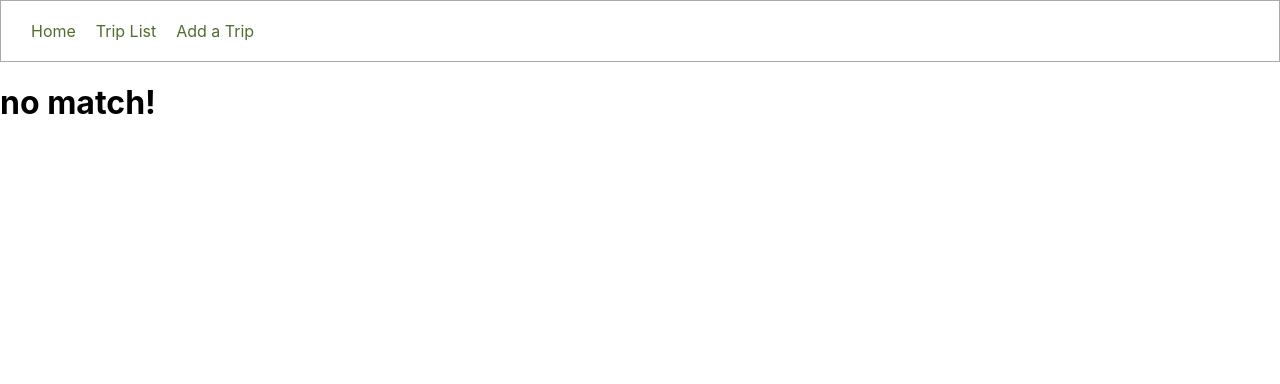
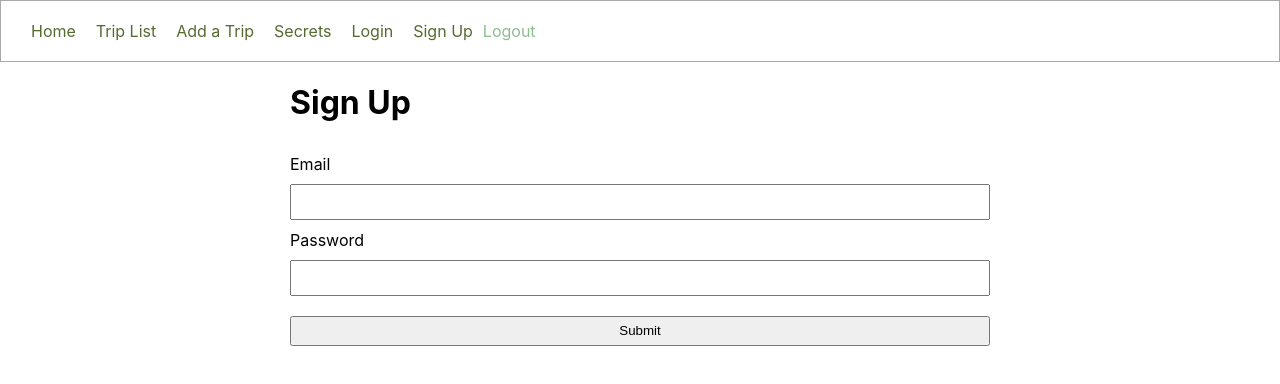
Before and after one commit to emmabindi/countriesvisited, a React (Create React App) app: page /sign-up in a window 1280 px wide. Shown: the top 384 px of the page. Built offline with nearby package versions, Linux system fonts and the light colour scheme.

Commit message:
Auth added headers amended to reflect and Login/Signup/Signout links and components created and funcitoning

```diff
--- a/src/components/App.jsx
+++ b/src/components/App.jsx
@@ -7,6 +7,10 @@ import Home from './Home';
 import NoMatch from './NoMatch';
 import NavBar from './NavBar';
 import EditTrip from './EditTrip';
+import PrivateRoute from './PrivateRoute'
+import Secrets from './Secrets';
+import Login from './Login';
+import SignUp from './SignUp';
 
 class App extends React.Component {
   render() {
@@ -15,10 +19,14 @@ class App extends React.Component {
       <NavBar />
       <Switch>
         {/* <Route exact path="/trips" render={(props) => <Trips {...props} myProp="my prop" />} /> */}
-        <Route exact path="/trips" component={Trips} />
+        <PrivateRoute exact path="/secrets" component={Secrets} />
+        <PrivateRoute exact path="/trips" component={Trips} />
         <Route exact path="/" component={Home} />
-        <Route exact path="/trips/create" component={CreateTrip} />
-        <Route exact path="/trips/:id/edit" component={EditTrip} />
+        <PrivateRoute exact path="/trips/create" component={CreateTrip} />
+        <PrivateRoute exact path="/trips/:id/edit" component={EditTrip} />
+        <Route exact path="/login" component={Login} />
+        <Route exact path="/sign-up" component={SignUp} />
+        {/* <Route exact path="/countries" component={Countries} /> */}
         <Route component={NoMatch} />
       </Switch>
       </>
--- a/src/components/CreateTrip.jsx
+++ b/src/components/CreateTrip.jsx
@@ -20,9 +20,10 @@ class CreateTrip extends React.Component {
     await fetch("http://localhost:3000/trips/create", {
       method: "POST",
       headers: {
-        'Content-Type': 'application/json'
+        'Content-Type': 'application/json',
+        'Authorization': `Bearer ${localStorage.getItem('token')}`
       },
-      body: JSON.stringify(body)
+      body: JSON.stringify(body),
     });
     // this is to redirect back to trips using history prop
     this.props.history.push("/trips")
--- a/src/components/EditTrip.jsx
+++ b/src/components/EditTrip.jsx
@@ -16,6 +16,7 @@ class EditTrip extends React.Component {
       method: "PUT",
       headers: {
         "Content-Type": 'application/json',
+        'Authorization': `Bearer ${localStorage.getItem('token')}`
       },
       body: JSON.stringify( {country, activities, highlights, year, photo }),
     });
--- a/src/components/Home.jsx
+++ b/src/components/Home.jsx
@@ -3,6 +3,7 @@ import React from 'react';
 function Home() {
   return(
     <h1>Welcome to Em's Trips App</h1>
+
   )
 }
 export default Home;
--- /dev/null
+++ b/src/components/Login.jsx
@@ -0,0 +1,72 @@
+import React from "react";
+
+class Login extends React.Component {
+  state = { email: "", password: "", errMessage: "" };
+
+  onInputChange = (event) => {
+    const key = event.target.id;
+    this.setState({
+      [key]: event.target.value,
+    });
+  };
+
+  onFormSubmit = async (event) => {
+    event.preventDefault();
+    const { email, password } = this.state;
+    const body = {
+      auth: { email, password },
+    };
+    try {
+      const response = await fetch("http://localhost:3000/login", {
+        method: "POST",
+        headers: {
+          "Content-Type": "application/json",
+          'Authorization': `Bearer ${localStorage.getItem('token')}`
+        },
+        body: JSON.stringify(body),
+      });
+      if (response.status >= 400) {
+        throw new Error("incorrect credentials");
+      } else {
+        const { jwt } = await response.json();
+        localStorage.setItem("token", jwt);
+        this.props.history.push("/secrets");
+      }
+    } catch (err) {
+      this.setState({
+        errMessage: err.message,
+      });
+    }
+  };
+
+  render() {
+    const { email, password, errMessage } = this.state;
+    return (
+      <div className="container">
+        <h1>Login</h1>
+        {errMessage && <span>{errMessage}</span>}
+        <form onSubmit={this.onFormSubmit}>
+          <label htmlFor="email">Email</label>
+          <input
+            type="email"
+            name="email"
+            id="email"
+            value={email}
+            onChange={this.onInputChange}
+          />
+          <label htmlFor="password">Password</label>
+          <input
+            type="password"
+            name="password"
+            id="password"
+            value={password}
+            onChange={this.onInputChange}
+          />
+          <input type="submit" value="Submit" />
+        </form>
+      </div>
+    );
+  }
+}
+
+export default Login;
--- a/src/components/NavBar.jsx
+++ b/src/components/NavBar.jsx
@@ -1,16 +1,28 @@
-import React from 'react'
-import { Link } from 'react-router-dom';
+import React from "react";
+import { Link, useHistory } from "react-router-dom";
 
-class NavBar extends React.Component {
-  render() {
+const NavBar = () => {
+  const history = useHistory();
+
     return (
       <nav>
         <Link to="/">Home</Link>
         <Link to="/trips">Trip List</Link>
         <Link to="/trips/create">Add a Trip</Link>
+        <Link to="/secrets">Secrets</Link>
+        <Link to="/login">Login</Link>
+        <Link to="/sign-up">Sign Up</Link>
+        <span
+          onClick={() => {
+            localStorage.removeItem("token");
+            history.push("/login");
+          }}
+        >
+          Logout
+        </span>
+        {/* <Link to="/countries">Countries List</Link> */}
       </nav>
-    )
+    );
   }
-}
 
 export default NavBar;
--- /dev/null
+++ b/src/components/PrivateRoute.jsx
@@ -0,0 +1,51 @@
+import React from 'react';
+import { Route, Redirect } from 'react-router-dom';
+
+class PrivateRoute extends React.Component {
+  state = {
+    auth: false,
+    loading: true,
+  };
+
+  async componentDidMount() {
+    try {
+      const response = await fetch("http://localhost:3000/status", {
+        headers: {
+          'Authorization': `Bearer ${localStorage.getItem('token')}`
+        }
+      })
+      if (response.status >= 400) {
+        throw(new Error("not authorized"))
+      } else {
+        const { jwt } = await response.json()
+        localStorage.setItem('token', jwt)
+        this.setState({
+          auth: true,
+          loading: false,
+        });
+      }
+    } catch(err) {
+      console.log(err.message)
+      this.setState({
+        loading: false,
+      });
+    }
+  }
+
+  render() {
+    const { loading, auth } = this.state;
+    if (!loading && !auth) {
+      return <Redirect to="/" />
+    } else {
+      return !loading && (
+      <Route
+        exact={this.props.exact}
+        path={this.props.path}
+        component={this.props.component}
+        />
+      );
+    }
+  }
+}
+
+export default PrivateRoute;
--- /dev/null
+++ b/src/components/Secrets.jsx
@@ -0,0 +1,8 @@
+import React from 'react'
+
+class Secrets extends React.Component {
+  render() {
+    return <h1>Top Secret Information!</h1>
+  }
+}
+export default Secrets;
--- /dev/null
+++ b/src/components/SignUp.jsx
@@ -0,0 +1,74 @@
+import React from "react";
+
+class SignUp extends React.Component {
+  state = { email: "", password: "" };
+
+  onInputChange = (event) => {
+    const key = event.target.id;
+    this.setState({
+      [key]: event.target.value,
+    });
+  };
+
+  onFormSubmit = async (event) => {
+    event.preventDefault();
+    const { email, password } = this.state;
+    try {
+      const response = await fetch("http://localhost:3000/sign-up", {
+        method: "POST",
+        headers: {
+          "Content-Type": "application/json",
+          'Authorization': `Bearer ${localStorage.getItem('token')}`
+        },
+        body: JSON.stringify({ user: { email, password }}),
+      });
+      if (response.status >= 400) {
+        throw new Error("incorrect credentials");
+      } else {
+        const response = await fetch("http://localhost:3000/login", {
+          method: "POST",
+          headers: {
+            "Content-Type": "application/json",
+            'Authorization': `Bearer ${localStorage.getItem('token')}`
+          },
+          body: JSON.stringify({ auth: { email, password }}),
+        })
+        const { jwt } = await response.json()
+        localStorage.setItem("token", jwt);
+        this.props.history.push("/secrets");
+      }
+    } catch (err) {
+      console.log(err.message)
+    }
+  };
+
+  render() {
+    const { email, password } = this.state;
+    return (
+      <div className="container">
+        <h1>Sign Up</h1>
+        <form onSubmit={this.onFormSubmit}>
+          <label htmlFor="email">Email</label>
+          <input
+            type="email"
+            name="email"
+            id="email"
+            value={email}
+            onChange={this.onInputChange}
+          />
+          <label htmlFor="password">Password</label>
+          <input
+            type="password"
+            name="password"
+            id="password"
+            value={password}
+            onChange={this.onInputChange}
+          />
+          <input type="submit" value="Submit" />
+        </form>
+      </div>
+    );
+  }
+}
+
+export default SignUp;
--- a/src/components/Trips.jsx
+++ b/src/components/Trips.jsx
@@ -11,19 +11,21 @@ class Trips extends React.Component {
   }
 
   getTrips = async () => {
-    try {
-      const response = await fetch("http://localhost:3000/trips")
-      console.log(response)
-      const trips = await response.json()
-      this.setState({ trips: trips})
-    } catch(err) {
-      console.log(err)
-    }
+    const response = await fetch("http://localhost:3000/trips", {
+      headers: {
+        'Authorization': `Bearer ${localStorage.getItem('token')}`
+      }
+    });
+    const trips = await response.json()
+    this.setState({ trips: trips})
   }
 
   deleteTrip = async (id) => {
     await fetch(`http://localhost:3000/trips/${id}`, {
-      method: "DELETE"
+      method: "DELETE",
+      headers: {
+        'Authorization': `Bearer ${localStorage.getItem('token')}`
+      },
     })
     this.getTrips()
   }
@@ -37,7 +39,6 @@ class Trips extends React.Component {
           <p><strong>Highlights: </strong> {trip.highlights}</p>
           <p><strong>Year: </strong> {trip.year}</p>
           <img className="pic" src={trip.photo} alt=""/>
-          {/* <img src={trip.photo} alt=""/> */}
           <p className="timeAdded">Added: {moment(trip.created_at).startOf('minute').fromNow()}</p>
           <div className="edit-delete-container">
             <Link to={`/trips/${trip.id}/edit`}>Edit Trip</Link>
```
Also changed, not shown: src/components/Countries.jsx (added, +9 -0 lines).
